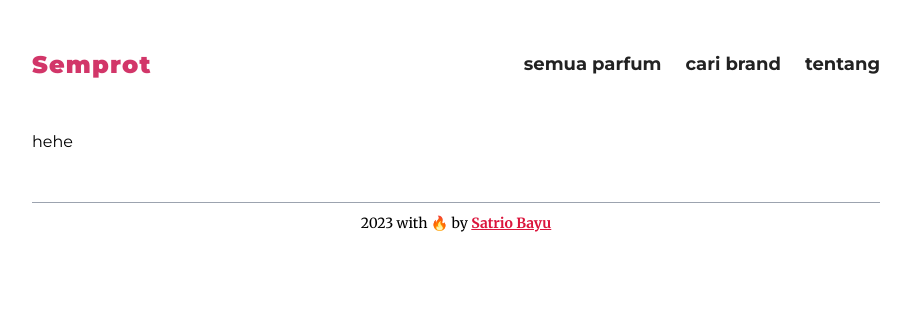
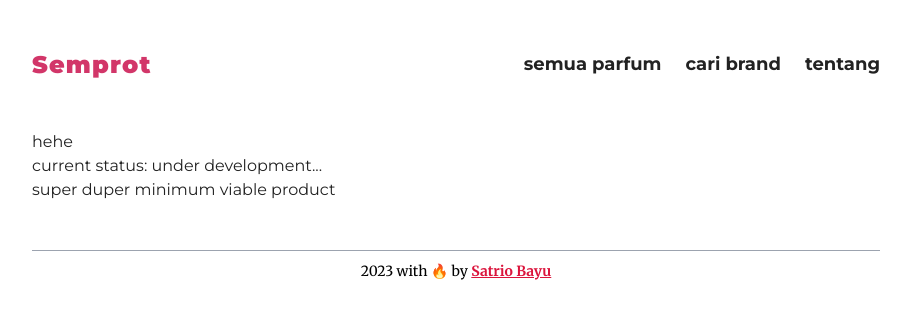
Before and after one commit to halosatrio/semprot-ts, a Next.js app: page / in a window 1280 px wide. Shown: the top 318 px of the page, without its empty margins (184-1094 px from the left). Built offline with nearby package versions, Linux system fonts and the light colour scheme.

Commit message:
update homepage info

```diff
--- a/src/pages/index.tsx
+++ b/src/pages/index.tsx
@@ -1,5 +1,11 @@
 import MainLayout from "@/components/MainLayout";
 
 export default function Home() {
-  return <MainLayout page="home">hehe</MainLayout>;
+  return (
+    <MainLayout page="home">
+      <h1>hehe</h1>
+      <h2>current status: under development...</h2>
+      <p>super duper minimum viable product</p>
+    </MainLayout>
+  );
 }
```
